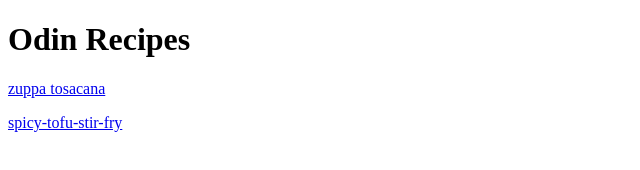
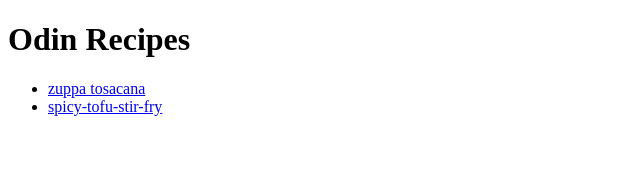
Before and after one commit to rkyelverton/odin-recipes, a plain HTML site: page index.html in a window 1280 px wide. Shown: the whole page, without its empty margins (0-640 px from the left). Drawn offline with Linux system fonts and the light colour scheme.

Commit message:
formatting ul

```diff
--- a/index.html
+++ b/index.html
@@ -8,9 +8,9 @@
 </head>
 <body>
     <h1>Odin Recipes</h1>
-        <p><a href="recipes/zuppa-toscana.html">zuppa tosacana</a>
-        </p>
-        <p><a href="recipes/spicy-tofu-stir-fry.html">spicy-tofu-stir-fry</a>
-        </p>
+    <ul>
+        <li><a href="recipes/zuppa-toscana.html">zuppa tosacana</a></li>
+        <li><a href="recipes/spicy-tofu-stir-fry.html">spicy-tofu-stir-fry</a></li>
+    </ul>
 </body>
 </html>
```
